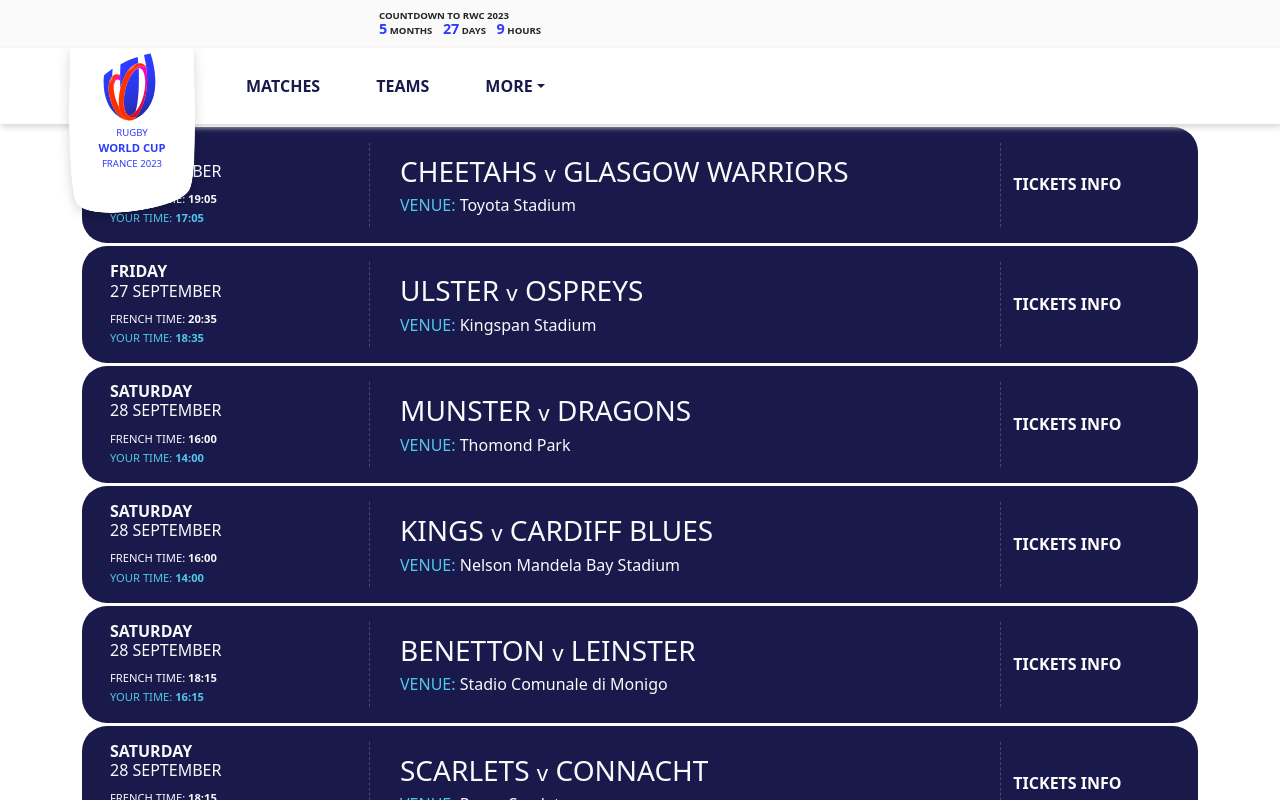
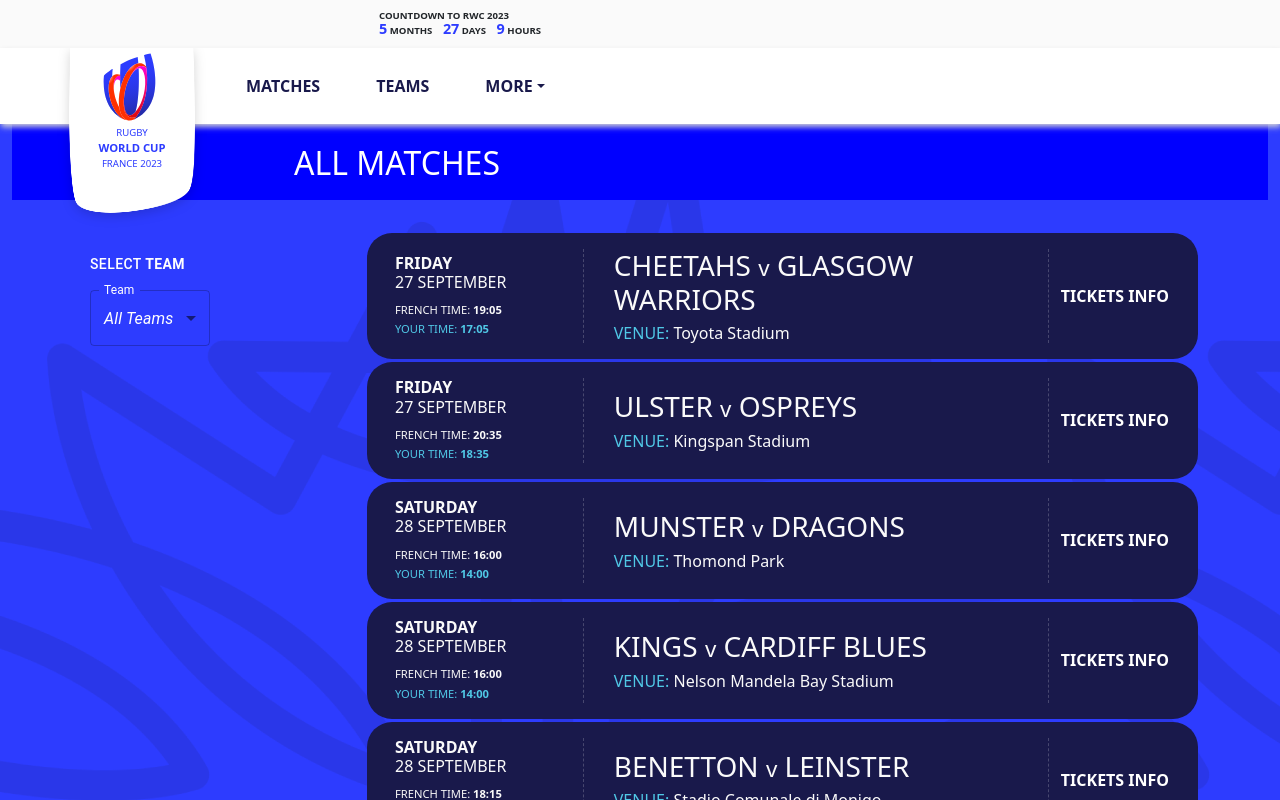
Before and after one commit to AlanaBF/RWCFrance23, a React (Create React App) app: page /matches in a window 1280 px wide. Shown: the top 800 px of the page. Built offline with nearby package versions, Linux system fonts and the light colour scheme; some icons are missing.

Commit message:
Matches pages filter bby team added

```diff
--- /dev/null
+++ b/src/pages/Matches/Filters/Filters.js
@@ -0,0 +1,53 @@
+import * as React from 'react';
+import InputLabel from '@mui/material/InputLabel';
+import MenuItem from '@mui/material/MenuItem';
+import FormControl from '@mui/material/FormControl';
+import Select from '@mui/material/Select';
+import Button from '@mui/material/Button';
+
+
+const Filters = ({ teams, team, setTeam }) => {
+  const [open, setOpen] = React.useState(false);
+
+  const handleChange = (event) => {
+    setTeam(event.target.value);
+  };
+
+  const handleClose = () => {
+    setOpen(false);
+  };
+
+  const handleOpen = () => {
+    setOpen(true);
+  };
+
+  return (
+    <div >
+      <Button sx={{ display: 'block', mt: 2, color: '#fff' }} onClick={handleOpen}>
+        SELECT <span className='fw-bold'>TEAM</span>
+      </Button>
+      <FormControl sx={{ m: 1, minWidth: 120 }}>
+        <InputLabel sx={{ color: '#fff' }} id="demo-controlled-open-select-label">Team </InputLabel>
+        <Select
+          sx={{ color: '#fff' }}
+          labelId="demo-controlled-open-select-label"
+          id="demo-controlled-open-select"
+          open={open}
+          onClose={handleClose}
+          onOpen={handleOpen}
+          value={team}
+          label="Team"
+          onChange={handleChange}
+        >
+          <MenuItem value="all">
+            <em>All Teams</em>
+          </MenuItem>
+          {teams.map(team => <MenuItem key={team[1]} value={team[1]}>{team[0]}</MenuItem>)}
+        </Select>
+      </FormControl>
+    </div>
+  );
+}
+
+
+export default Filters
--- a/src/pages/Matches/Matches.js
+++ b/src/pages/Matches/Matches.js
@@ -1,16 +1,21 @@
 import { useState, useEffect } from "react"
+import './style.css';
 import MatchCard from "../../components/MatchCard/MatchCard";
 import getMatches from "../../utils/api_rugby/matches";
 
-import { Container } from 'react-bootstrap';
+import { Container, Row, Col } from 'react-bootstrap';
 
 import tempData from "./Fixtures.json"
+import Filters from "./Filters/Filters";
 
 const Matches = () => {
 
-  const [matches, setMatches] = useState(tempData);
+  const [data, setData] = useState(tempData.results);
   const [loading, setLoading] = useState(false)
-  const [error, setError] = useState({ isError: false, message: '' })
+  const [error, setError] = useState({ isError: false, message: '' });
+
+  const [matches, setMatches] = useState(tempData.results);
+  const [team, setTeam] = useState('all');
 
   // useEffect(() => {
 
@@ -32,15 +37,48 @@
   // }, []);
 
 
-  const renderMatches = matches.results.map(match => {
-    return (
-      <MatchCard key={match.id} match={match} />
-    )
-  })
+  //Use effect to filter on change
+  useEffect(() => {
+    if (team === 'all') {
+      setMatches(data);
+    } else {
+      const filteredMatches = data.filter(match => match.home_id === team || match.away_id === team)
+      setMatches(filteredMatches);
+    }
+  }, [team])
+
+
+  //Get all teams Names and Id's
+  const getTeams = () => {
+    const teams = {}
+
+    data.forEach(match => {
+      if (!teams[match.home]) teams[match.home] = match.home_id;
+      if (!teams[match.away]) teams[match.away] = match.away_id;
+    });
+
+    return Object.entries(teams);
+  }
+
+  const teams = getTeams();
 
   return (
-    <Container>
-      {renderMatches}
+    <Container fluid className="matches-page-container">
+      <div className="matches-title-container">
+        <Container>
+          <h2 className="matches-title">All  Matches</h2>
+        </Container>
+      </div>
+      <Container className="matches-content">
+        <Row>
+          <Col xs={12} md={3}>
+            <Filters teams={teams} setTeam={setTeam} team={team} />
+          </Col>
+          <Col xs={12} md={9}>
+            {matches.map(match => <MatchCard key={match.id} match={match} />)}
+          </Col>
+        </Row>
+      </Container>
     </Container>
   )
 }
--- /dev/null
+++ b/src/pages/Matches/style.css
@@ -0,0 +1,19 @@
+.matches-page-container {
+  background-color: var(--bg-blue);
+  background-image: url('../../assets/images/backgroundShapes.png')
+}
+
+.matches-title-container {
+  padding: 20px 10px 10px 120px;
+  background-color: blue
+}
+
+.matches-title {
+  padding-left: 150px;
+  color: #fff;
+  text-transform: uppercase;
+}
+
+.matches-content {
+  padding-top: 30px;
+}
```
Also changed, not shown: src/assets/images/backgroundShapes.png (added).
